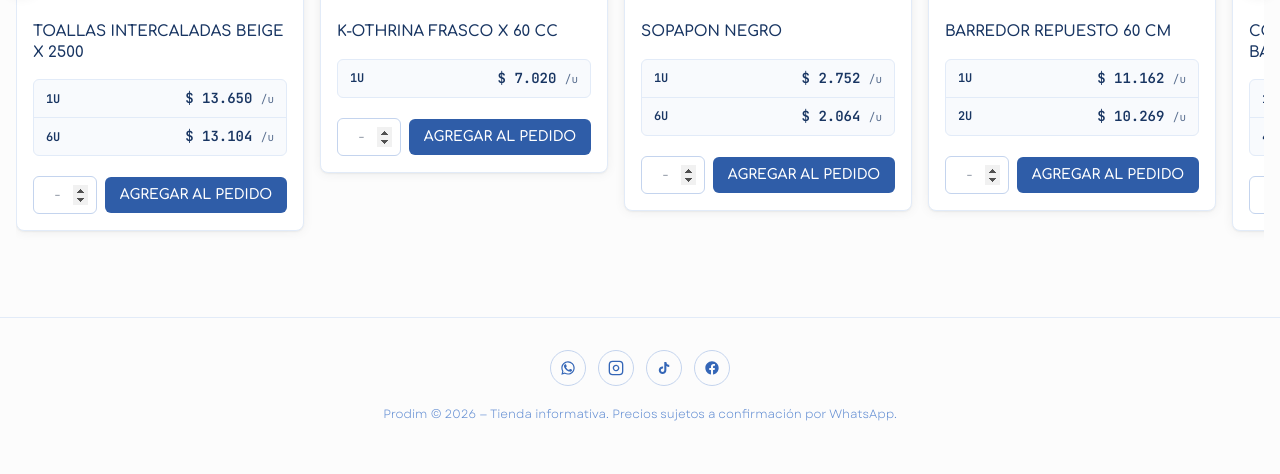
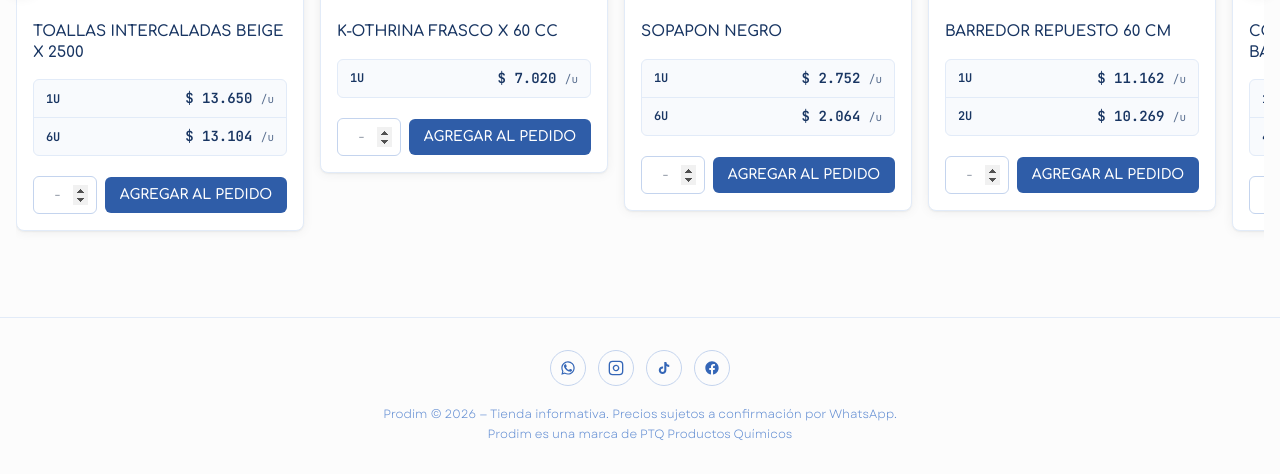
Before and after one commit to tmichura/prodim-catalogo, an Astro site: page / in a window 1280 px wide. Shown: the part 1262-1736 px from the top of the page. Built offline with nearby package versions, Linux system fonts and the light colour scheme; Astro itself is replaced by a stand-in of ours.

Commit message:
Agrega texto de marca en el pie de página
Co-Authored-By: Claude Sonnet 5 <noreply@anthropic.com>

```diff
--- a/src/components/Footer.astro
+++ b/src/components/Footer.astro
@@ -64,4 +64,5 @@ const redes = [
   </div>
 
   Prodim © {new Date().getFullYear()} — Tienda informativa. Precios sujetos a confirmación por WhatsApp.
+  <p class="mt-1">Prodim es una marca de PTQ Productos Químicos</p>
 </footer>
```
